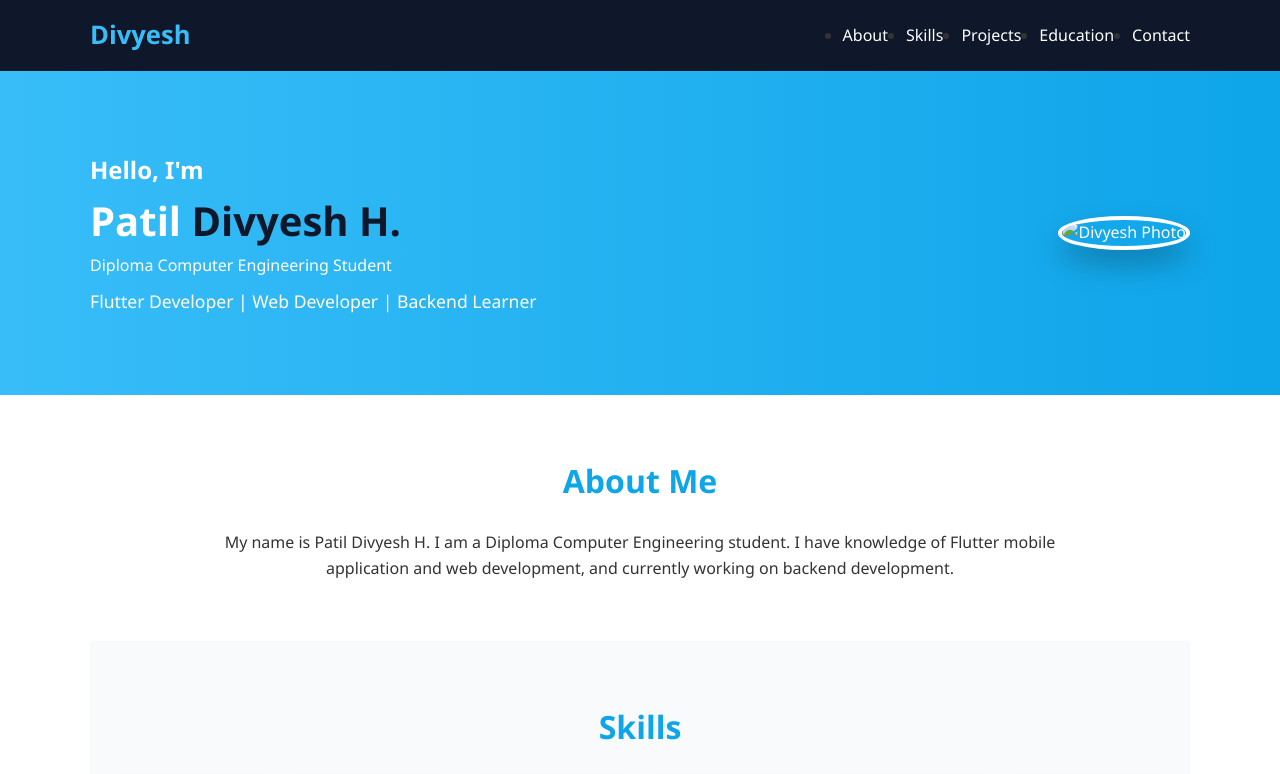
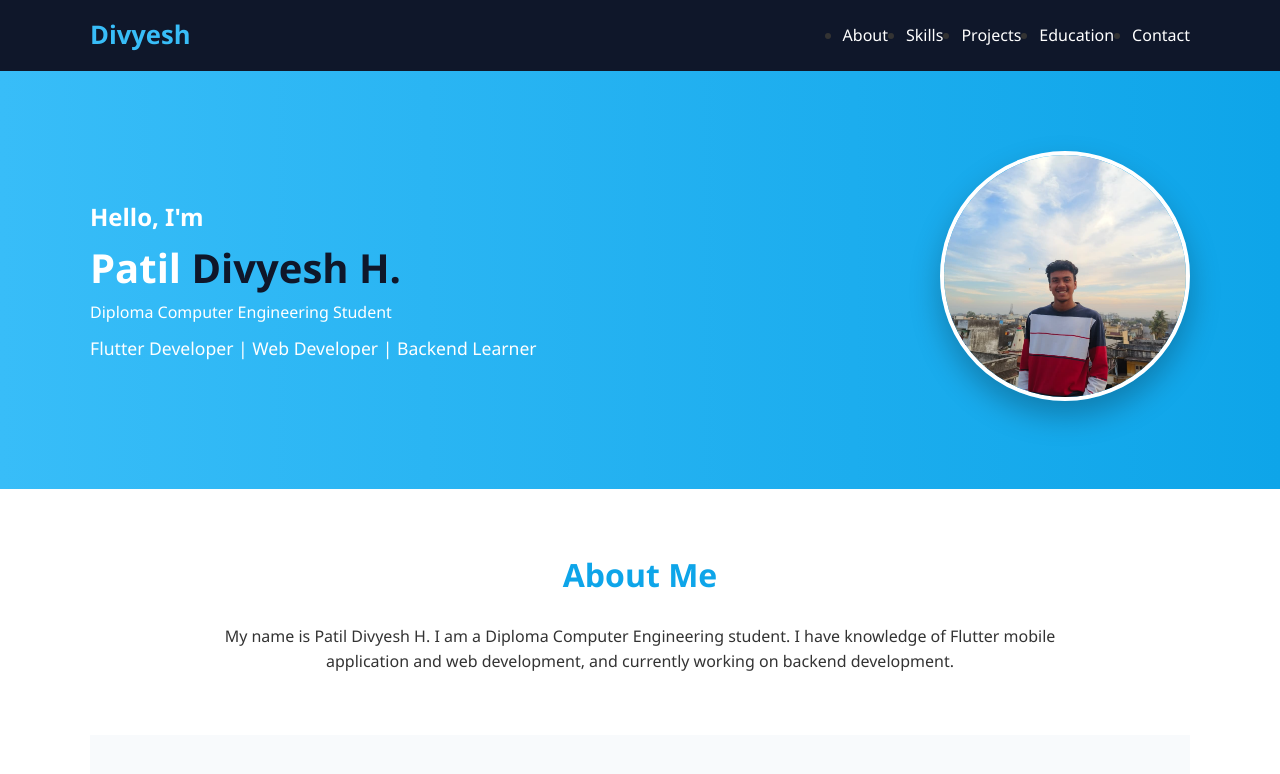
Before and after one commit to divyesh1807/PORTFOLIO, a plain HTML site: page index.html in a window 1280 px wide. Shown: the top 774 px of the page. Drawn offline with Linux system fonts and the light colour scheme.

Commit message:
Update index.html

```diff
--- a/index.html
+++ b/index.html
@@ -32,7 +32,7 @@
             <p class="sub">Flutter Developer | Web Developer | Backend Learner</p>
         </div>
         <div class="hero-image">
-            <img src="profile.jpeg" alt="Divyesh Photo">
+            <img src="image/profile.jpeg" alt="Divyesh Photo">
         </div>
     </div>
 </section>
```
